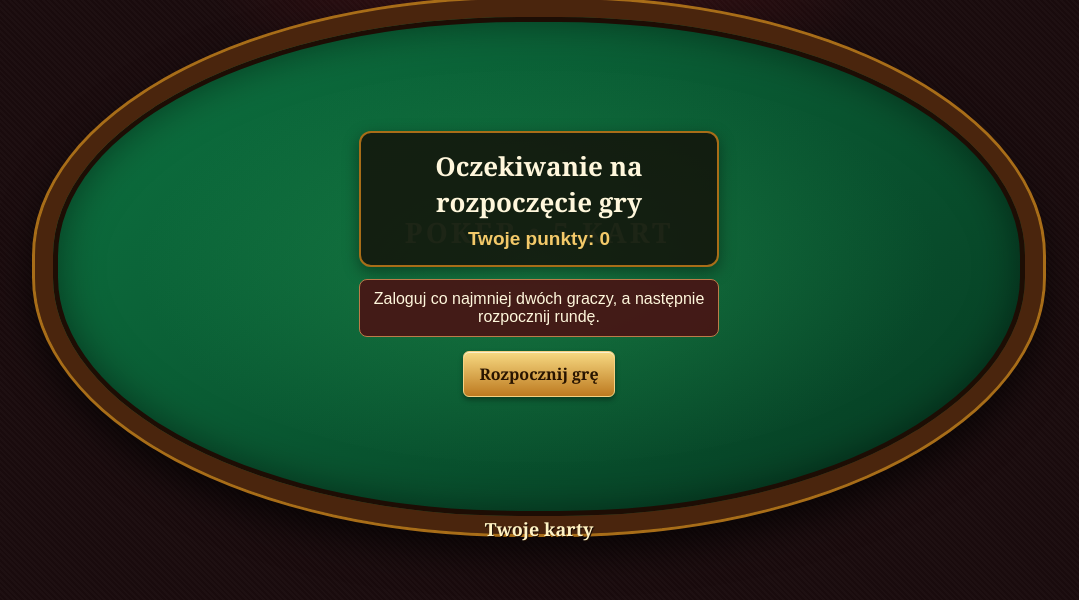
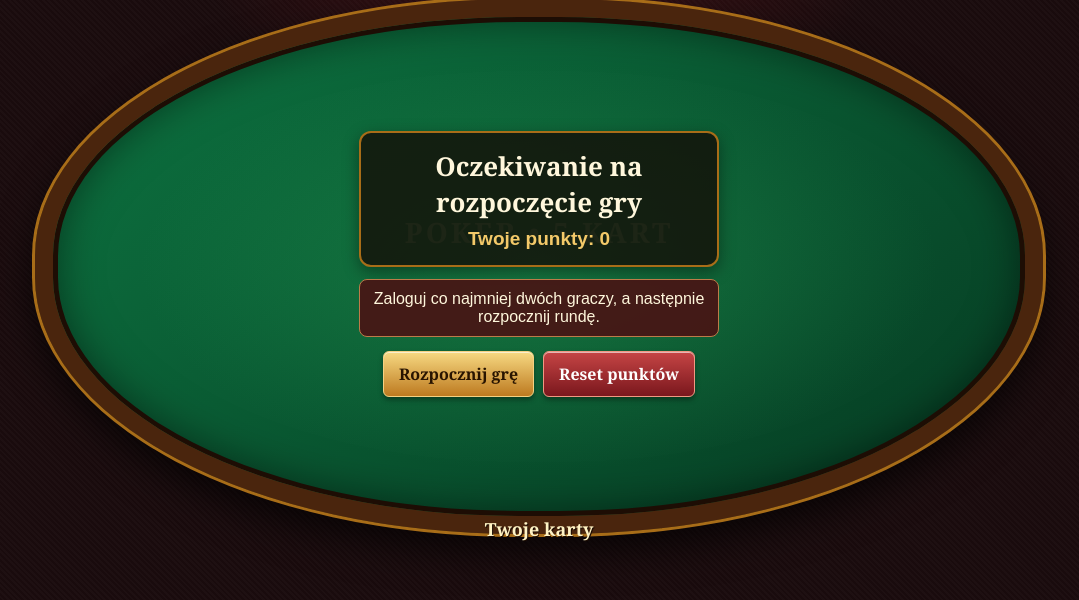
Before and after one commit to djdracha/cer-wz, a Flask app: page /game in a window 1280 px wide. Shown: the part 191-791 px from the top of the page, without its empty margins (101-1180 px from the left). Run offline with Flask 3, Linux system fonts and the light colour scheme; the visitor is signed in with stand-in values (Sample User, id 1); data that the repository does not hold is empty.

Commit message:
Add reset points button and functionality

```diff
--- a/templates/game.html
+++ b/templates/game.html
@@ -410,7 +410,11 @@
 .showdown-card .show-suit {
     font-size: 20px;
 }
-
+       .btn-reset {
+            color: #fff;
+            background: linear-gradient(#c64545, #7a171d);
+            border-color: #f09882;
+        }
     </style>
 </head>
 <body>
@@ -443,6 +447,7 @@
                     <button id="exchange-btn" class="btn btn-success hidden" type="button">Wymień zaznaczone</button>
                     <button id="stand-btn" class="btn btn-warning hidden" type="button">Zostaw karty</button>
                     <button id="next-round-btn" class="btn btn-primary hidden" type="button">Następna runda</button>
+                    <button id="reset-points-btn" class="btn btn-reset hidden" type="button">Reset punktów</button>
                 </div>
             </section>
 
@@ -473,6 +478,7 @@
         const exchangeButton = document.getElementById('exchange-btn');
         const standButton = document.getElementById('stand-btn');
         const nextRoundButton = document.getElementById('next-round-btn');
+        const resetPointsButton = document.getElementById('reset-points-btn');
 
         function setHidden(element, hidden) {
             element.classList.toggle('hidden', hidden);
@@ -506,6 +512,7 @@
             setHidden(exchangeButton, !(phase === 'exchange' && isMyTurn));
             setHidden(standButton, !(phase === 'exchange' && isMyTurn));
             setHidden(nextRoundButton, phase !== 'showdown');
+            setHidden(resetPointsButton, data.username !== 'ms' || phase === 'exchange');
 
             if (phase === 'waiting') {
                 phaseText.textContent = 'Oczekiwanie na rozpoczęcie gry';
@@ -703,12 +710,31 @@
         grid.appendChild(box);
     }
 }
+        async function resetPoints() {
+    const accepted = confirm(
+        'Czy na pewno wyzerować punkty wszystkich graczy i zakończyć bieżącą grę?'
+    );
 
+    if (!accepted) {
+        return;
+    }
+
+    try {
+        if (await requestGameAction('/api/reset_points')) {
+            selectedCards = [];
+            await updateGameState();
+            alert('Punkty wszystkich graczy zostały wyzerowane.');
+        }
+    } catch (error) {
+        console.error('Błąd podczas resetowania punktów:', error);
+        alert('Nie udało się zresetować punktów.');
+    }
+}
         startButton.addEventListener('click', startGame);
         exchangeButton.addEventListener('click', exchangeCards);
         standButton.addEventListener('click', stand);
         nextRoundButton.addEventListener('click', nextRound);
-
+        resetPointsButton.addEventListener('click', resetPoints);
         updateGameState();
         setInterval(updateGameState, 2000);
     </script>
```
